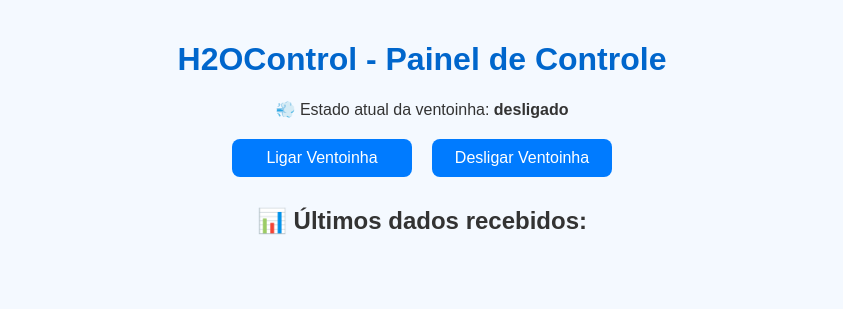
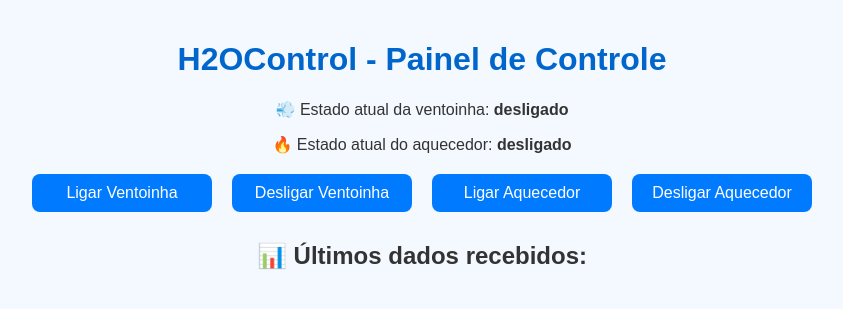
Before and after one commit to Bhdc54/H2Ocontrol, a FastAPI app: page / in a window 1280 px wide. Shown: the top 309 px of the page, without its empty margins (218-1061 px from the left). Run offline with FastAPI, Linux system fonts and the light colour scheme; data that the repository does not hold is empty; some libraries are stand-ins or nearby versions.

Commit message:
aquecedor 1

```diff
--- a/templates/index.html
+++ b/templates/index.html
@@ -154,14 +154,39 @@
             }
         }
 
+        async function atualizarEstadoAquecedor() {
+            try {
+                const res = await fetch("/aquecedor");
+                const data = await res.json();
+                document.getElementById("estado-aquecedor").innerText = data.estado || "Desconhecido";
+            } catch (err) {
+                console.error("Erro ao atualizar estado do aquecedor:", err);
+            }
+        }
+
+        async function alterarEstadoAquecedor(novoEstado) {
+            try {
+                await fetch("/aquecedor", {
+                    method: "POST",
+                    headers: { "Content-Type": "application/json" },
+                    body: JSON.stringify({ estado: novoEstado })
+                });
+                atualizarEstadoAquecedor();
+            } catch (err) {
+                console.error("Erro ao alterar estado do aquecedor:", err);
+            }
+        }
+
         setInterval(() => {
             carregarDadosSensores();
             atualizarEstado();
+            atualizarEstadoAquecedor();
             atualizarGraficoTempoReal();
         }, 5000);
 
         window.onload = () => {
             atualizarEstado();
+            atualizarEstadoAquecedor();
             carregarDadosSensores();
             inicializarGraficoTempoReal();
             atualizarGraficoTempoReal();
@@ -171,10 +196,13 @@
 <body>
     <h1>H2OControl - Painel de Controle</h1>
     <p>💨 Estado atual da ventoinha: <strong id="estado">...</strong></p>
+    <p>🔥 Estado atual do aquecedor: <strong id="estado-aquecedor">...</strong></p>
 
     <div class="botoes">
         <button onclick="alterarEstado('ligado')">Ligar Ventoinha</button>
         <button onclick="alterarEstado('desligado')">Desligar Ventoinha</button>
+        <button onclick="alterarEstadoAquecedor('ligado')">Ligar Aquecedor</button>
+        <button onclick="alterarEstadoAquecedor('desligado')">Desligar Aquecedor</button>
     </div>
 
     <h2>📊 Últimos dados recebidos:</h2>
```
